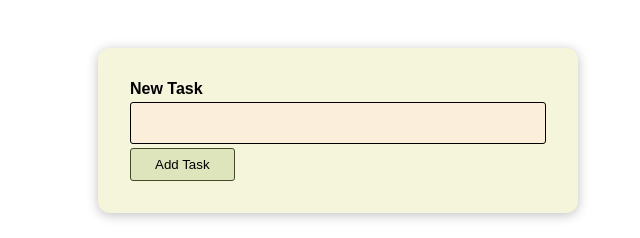
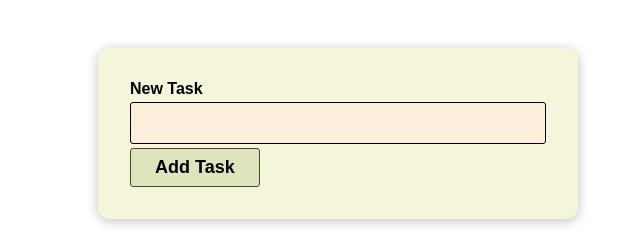
Before and after one commit to roger-mengqiu-chen/SimpleTasks, a React (Create React App) app in the folder client/: page / in a window 1280 px wide. Shown: the top 238 px of the page, without its empty margins (302-942 px from the left). Built offline with nearby package versions, Linux system fonts and the light colour scheme.

Commit message:
Adjust button style

```diff
--- a/client/src/Components/UI/Button/Button.module.css
+++ b/client/src/Components/UI/Button/Button.module.css
@@ -4,6 +4,8 @@
   background-color: #dee4bc;
   border-radius: 3px;
   cursor: pointer;
+  font-size: 18px;
+  font-weight: bold;
 }
 
 .button:focus{
```
